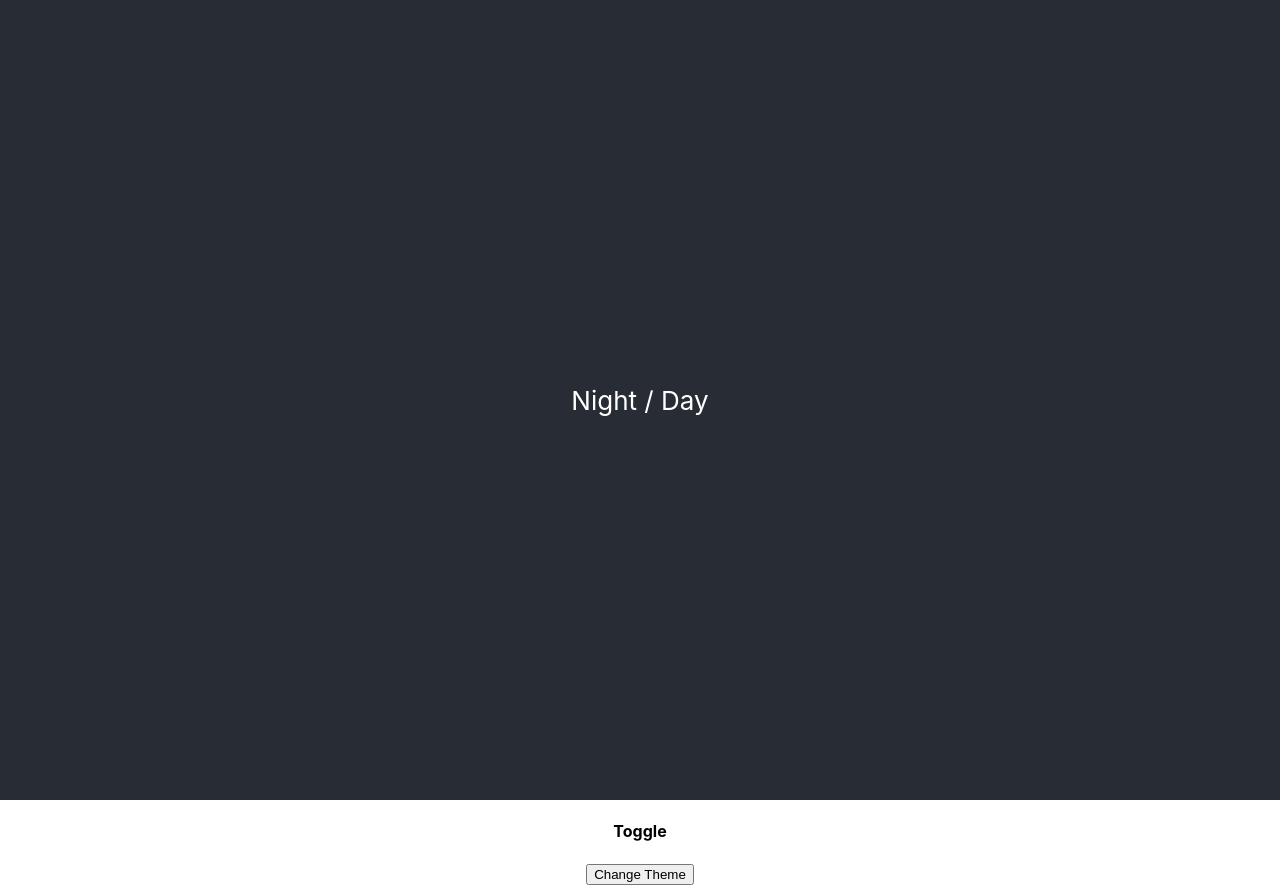
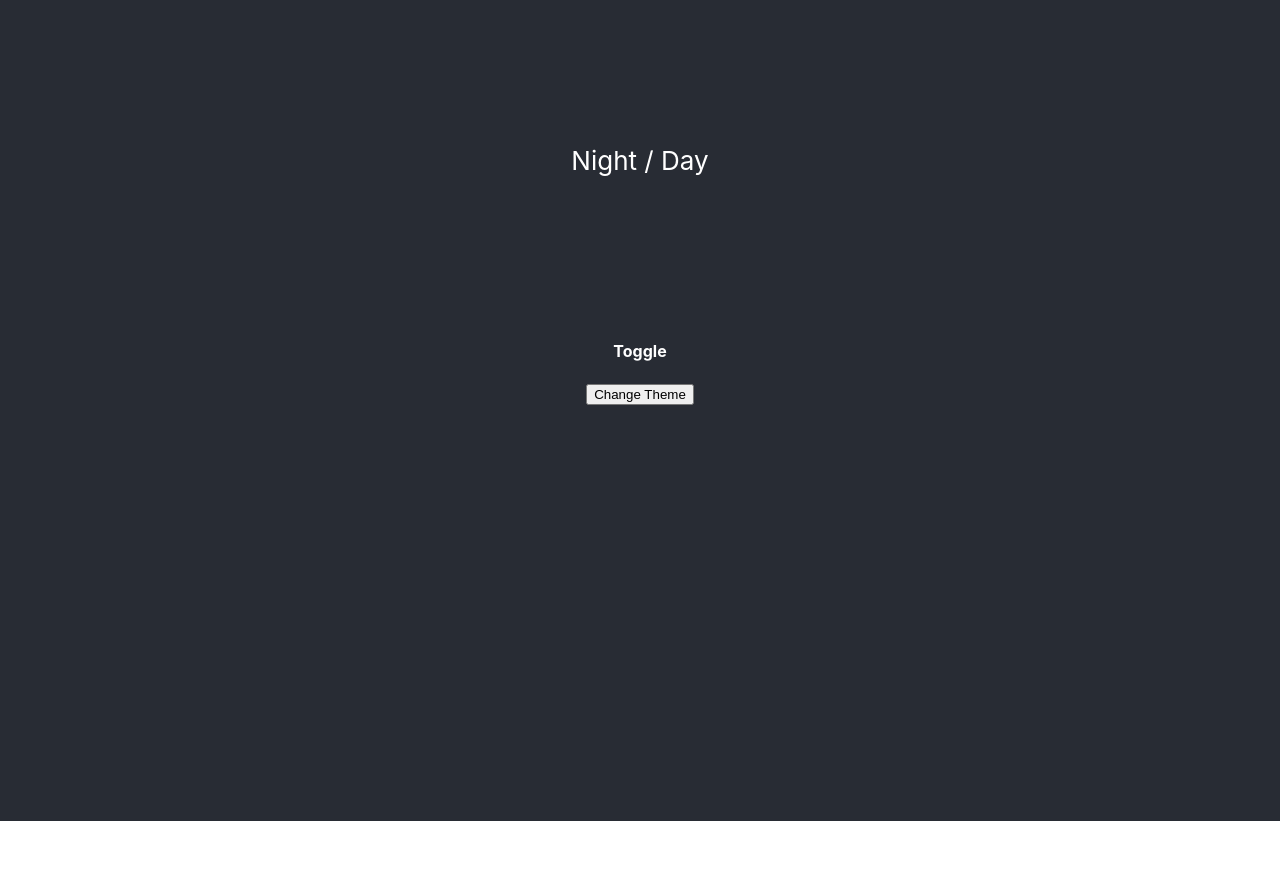
Before and after one commit to CLTPayne/react-context-exploration, a React (Create React App) app: page / in a window 1280 px wide. After the commit the page ends 821 px from the top, so only its background shows below. Built offline with nearby package versions, Linux system fonts and the light colour scheme.

Commit message:
Update CSS

```diff
--- a/src/App.css
+++ b/src/App.css
@@ -1,32 +1,18 @@
 .App {
   text-align: center;
-}
-
-.App-logo {
-  animation: App-logo-spin infinite 20s linear;
-  height: 40vmin;
+  background-color: #282c34;
+  color: white;
 }
 
 .App-header {
-  background-color: #282c34;
-  min-height: 100vh;
+  min-height: 40vh;
   display: flex;
   flex-direction: column;
   align-items: center;
   justify-content: center;
   font-size: calc(10px + 2vmin);
-  color: white;
 }
 
-.App-link {
-  color: #61dafb;
+.theme-toggle {
+  min-height: 60vh;
 }
-
-@keyframes App-logo-spin {
-  from {
-    transform: rotate(0deg);
-  }
-  to {
-    transform: rotate(360deg);
-  }
-}
```
